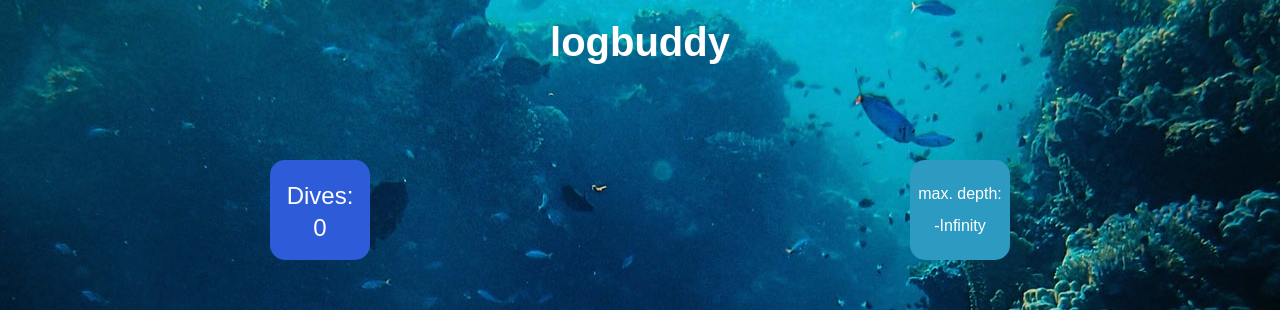
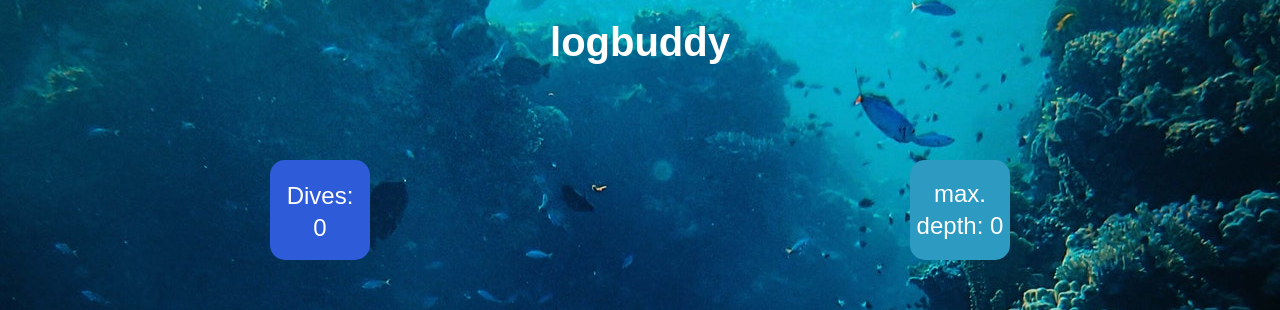
Before and after one commit to FlyingMoe91/capstone-project, a React (Create React App) app: page / in a window 1280 px wide. Shown: the top 310 px of the page. Built offline with nearby package versions, Linux system fonts and the light colour scheme.

Commit message:
Fix if no maxDepth is given

```diff
--- a/src/components/Statistics/Statistics.js
+++ b/src/components/Statistics/Statistics.js
@@ -13,7 +13,7 @@ export default function Statistics({ diveData }) {
   return (
     <>
       <NavLinkStyled to="divelog">Dives: {dives} </NavLinkStyled>
-      <Button>max. depth: {depth}</Button>
+      <Button>max. depth: {depth > 0 ? depth : '0'}</Button>
     </>
   );
 }
@@ -37,7 +37,7 @@ const Button = styled.button`
   height: 100px;
   background-color: #2d9ac2;
   color: white;
-  font-size: 1rem;
+  font-size: 1.5rem;
   border: 0;
   border-radius: 15px;
   text-align: center;
```
